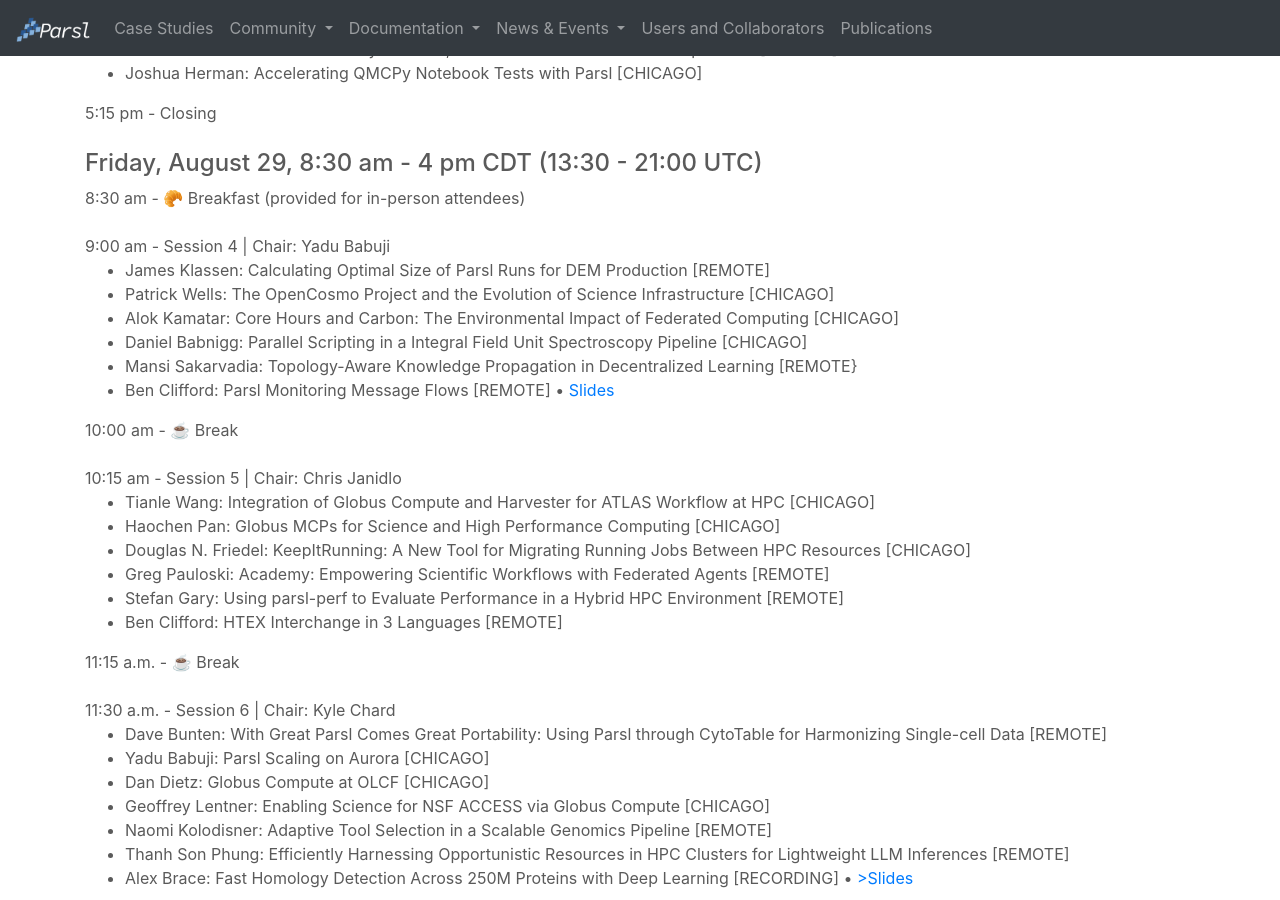
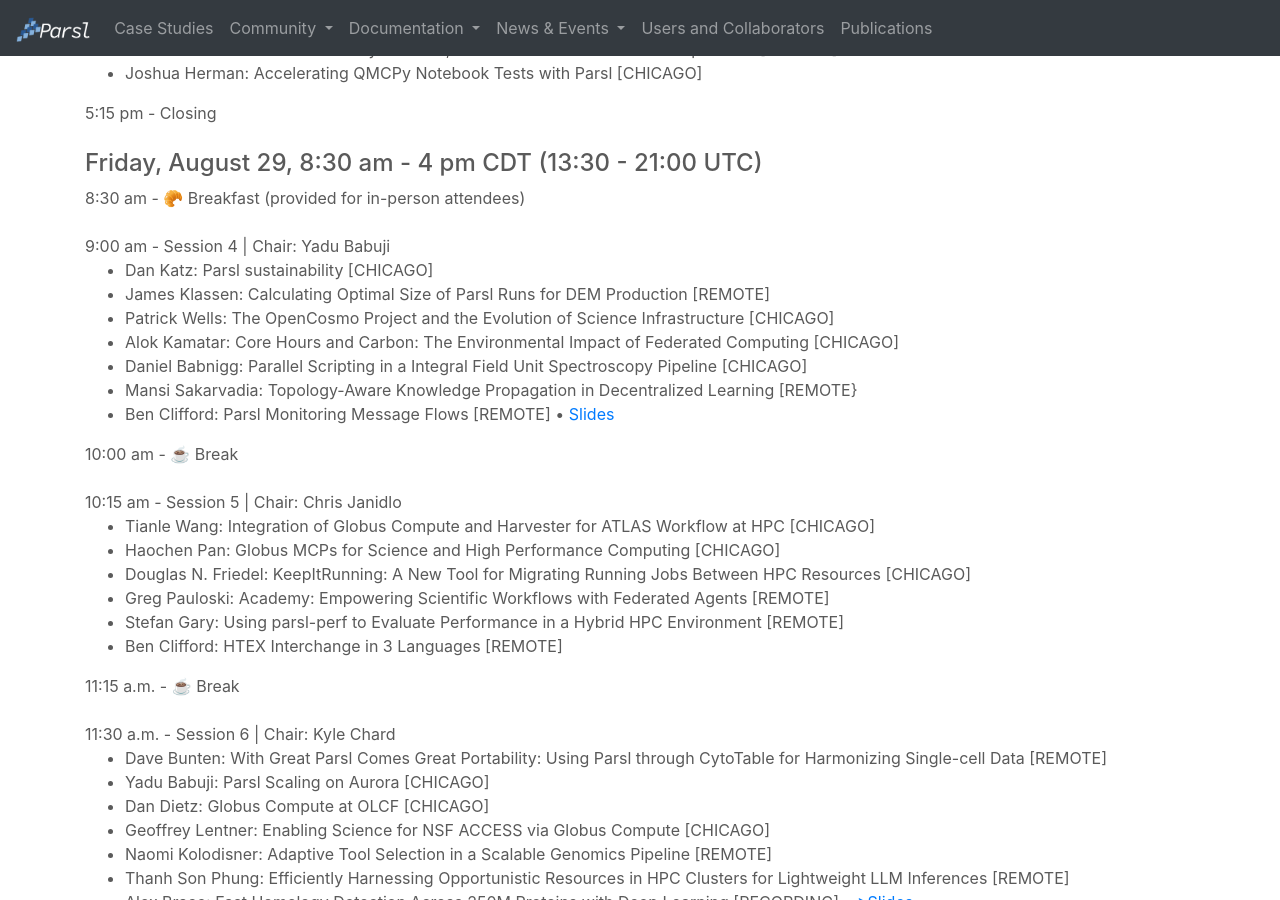
Before and after one commit to Parsl/parsl.github.io, a Jekyll site: the page built from parslfest/parslfest2025.html, in a window 1280 px wide and 900 px high, scrolled down 1966 px. Built offline with Jekyll 4.4.1, drawn with Linux system fonts in a browser that asks for light colours.

Commit message:
Add dan community talk

```diff
--- a/parslfest/parslfest2025.html
+++ b/parslfest/parslfest2025.html
@@ -180,6 +180,7 @@
 
       9:00 am - Session 4 | Chair: Yadu Babuji
       <ul>
+                <li>Dan Katz: Parsl sustainability [CHICAGO]</li>
 		<li>James Klassen: Calculating Optimal Size of Parsl Runs for DEM Production [REMOTE]</li>
 		<li>Patrick Wells: The OpenCosmo Project and the Evolution of Science Infrastructure [CHICAGO]</li>
 		<li>Alok Kamatar: Core Hours and Carbon: The Environmental Impact of Federated Computing [CHICAGO]</li>
```
